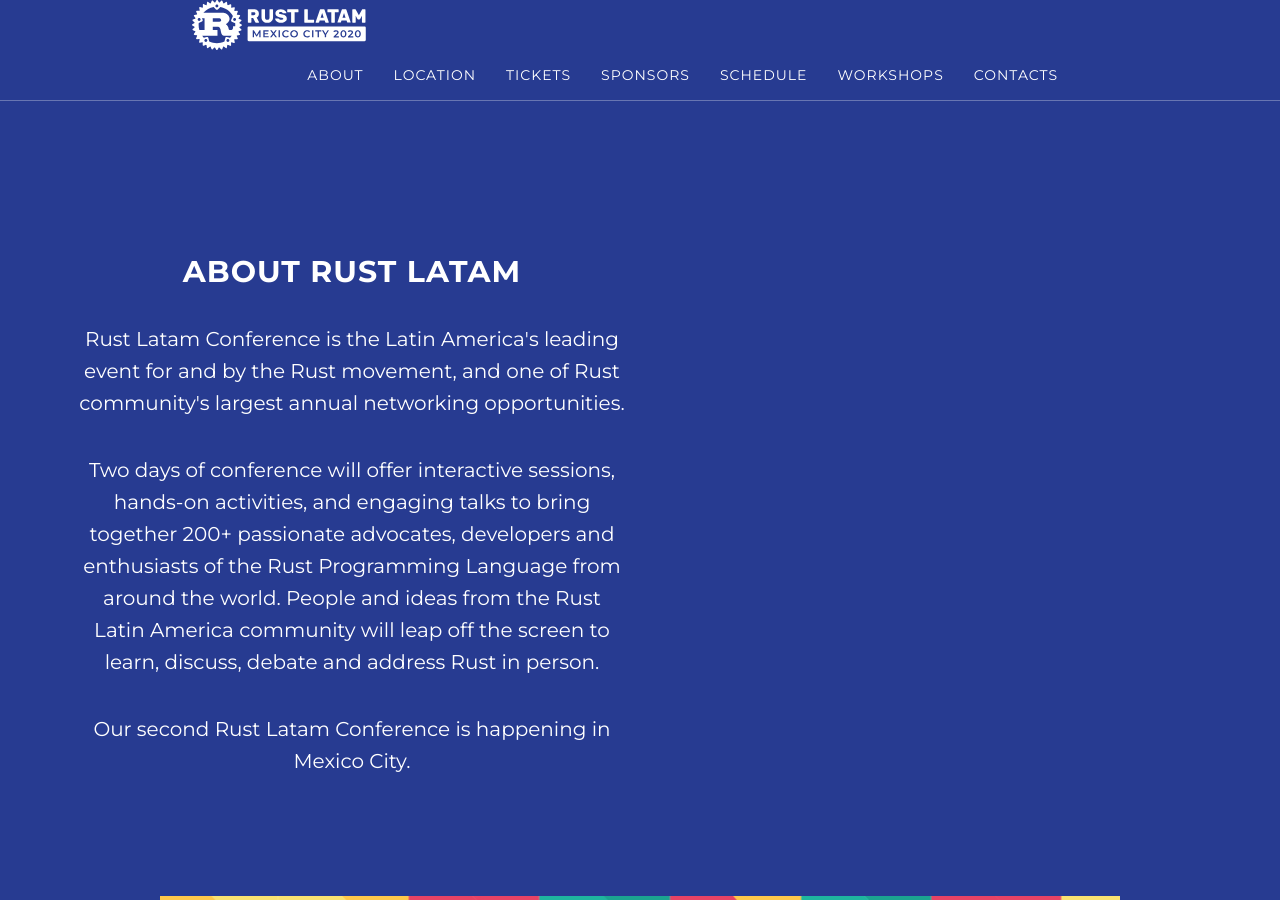
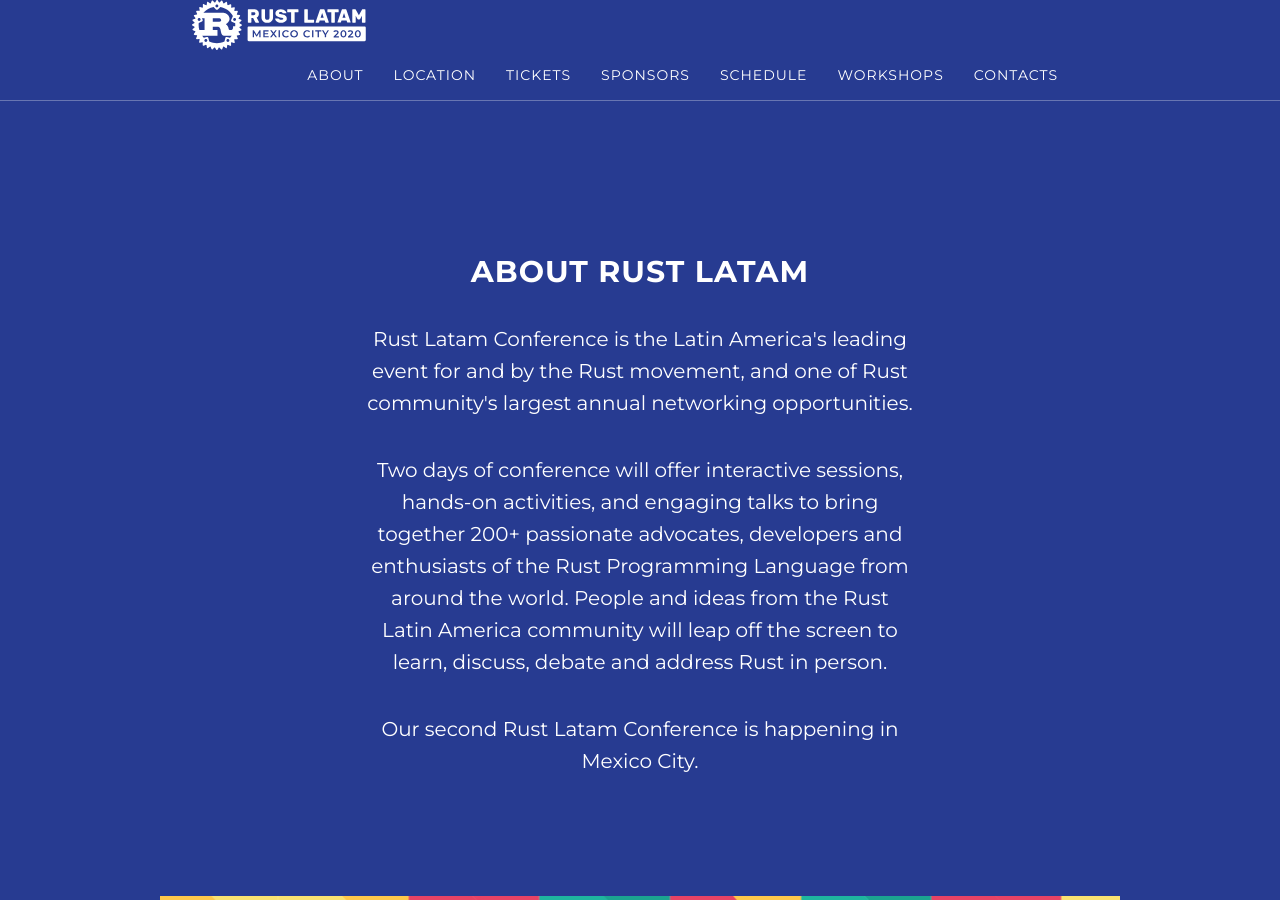
Before and after one commit to rustlatam/website-2020, a Jekyll site: the page built from index.html, in a window 1280 px wide and 900 px high, scrolled down 2323 px. Built offline with Jekyll 4.4.1, drawn with Linux system fonts in a browser that asks for light colours.

Commit message:
fix layout

```diff
--- a/_includes/about.html
+++ b/_includes/about.html
@@ -1,6 +1,7 @@
 <!-- About Section -->
 <section id="about" class="container content-section text-center">
   <div class="row">
+    <div class="col-lg-3"></div>
     <div class="col-lg-6">
       <h2>About Rust Latam</h2>
       <p>Rust Latam Conference is the Latin America's leading event for and by the Rust movement, and one of Rust community's largest annual networking opportunities.</p><p>Two days of conference will offer interactive sessions, hands-on activities, and engaging talks to bring together 200+ passionate advocates, developers and enthusiasts of the Rust Programming Language from around the world. People and ideas from the Rust Latin America community will leap off the screen to learn, discuss, debate and address Rust in person.</p><p>Our second Rust Latam Conference is happening in Mexico City.
```
